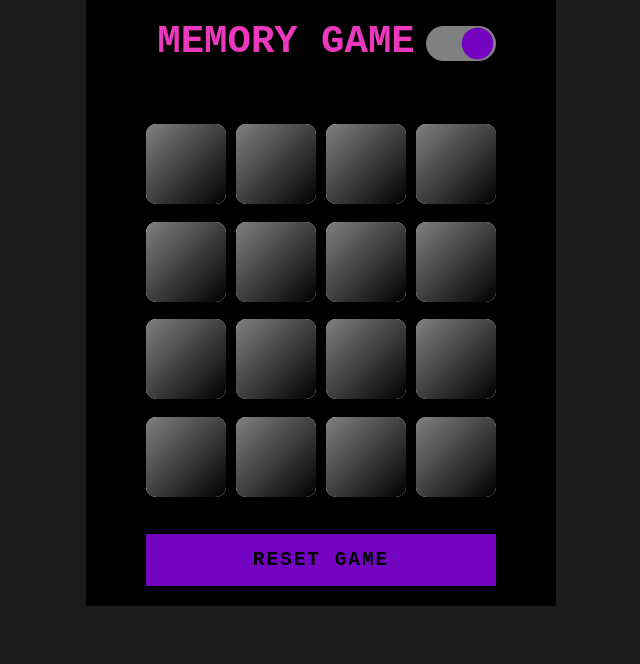
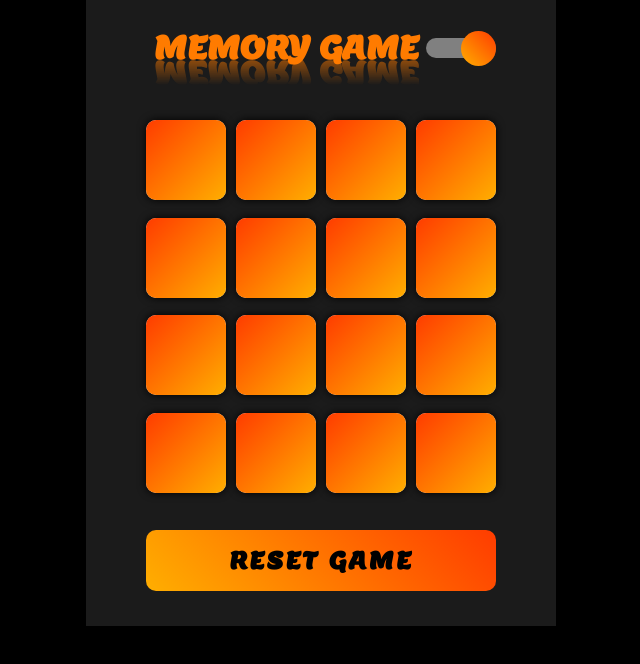
Before and after one commit to Lillnard/memory-game-js, a plain HTML site: page index.html in a window 1280 px wide. Both pictures are taken after a click on the element 780 px from the left and 43 px from the top of the page. Shown: the whole page, without its empty margins (319-959 px from the left). Drawn offline with Linux system fonts and the light colour scheme.

Commit message:
alteração de cores e ajustes do modo dark

```diff
--- a/index.html
+++ b/index.html
@@ -4,6 +4,9 @@
     <meta charset="UTF-8">
     <meta name="viewport" content="width=device-width, initial-scale=1.0">
     <title>Jogo da memória</title>
+    <link rel="preconnect" href="https://fonts.googleapis.com">
+<link rel="preconnect" href="https://fonts.gstatic.com" crossorigin>
+<link href="https://fonts.googleapis.com/css2?family=Lemon&display=swap" rel="stylesheet">
 
     <link rel="stylesheet" href="./src/style/reset.css">
     <link rel="stylesheet" href="./src/style/main.css">
--- a/src/script/engine.js
+++ b/src/script/engine.js
@@ -54,7 +54,7 @@ function checkMatch() {
     }
     }
 
-    //função modo dark
+//função modo dark
 
 let trilho = document.getElementById('trilho')
 let titulo = document.getElementById('titulo')
@@ -68,5 +68,4 @@ trilho.addEventListener('click',()=>{
     body.classList.toggle('dark')
     container.classList.toggle('dark')
     reset.classList.toggle('dark')
-
 })
--- a/src/style/main.css
+++ b/src/style/main.css
@@ -1,10 +1,17 @@
+* {
+    padding: 0;
+    margin: 0;
+    box-sizing: border-box;
+    font-family: 'Lemon', serif;}
+
+
 body {
     display: flex;
     justify-content: center;
     align-items: center;
     max-height: 100%;
     max-width: 100%;
-    background: #fc1e8a;
+    background: #ff7b00;
     user-select: none;
 }
 
@@ -17,26 +24,28 @@ body {
     gap: 30px;
     background: linear-gradient(
         325deg,
-        #03001e 0%,
-        #7303c0 30%,
-        #ec38bc 70%,
-        #fdeff9 100%
+        #c8ff00,
+        #d6fc00,
+        #ffd000,
+        #ffd900
     );
-    padding: 20px 60px;
+    padding: 35px 60px;
 }
 
 h2 {
-    font-size: 3em;
-    color: #fff;
+    font-size: 2em;
+    color: #000000cc;
     margin-right: 70px;
+    line-height: 25px;
     text-transform: uppercase;
+    -webkit-box-reflect: below 0 linear-gradient(transparent, rgba(0,0,0,0.5));
 }
 
 .trilho{
     width: 70px;
-    height: 35px;
+    height: 20px;
     margin-left: 280px;
-    margin-top: -68px;
+    margin-top: -52px;
     border-radius: 25px;
     background: #dadadae7;
     position: relative;
@@ -47,30 +56,42 @@ h2 {
     width: 35px;
     height: 35px;
     border-radius: 50%;
-    margin-top: 0px;
+    margin-top: -7px;
     background-color: #000000e7;
     position: absolute;
-    transform: scale(.9);
     left: 0;
     transition: .5s;
 }
+
+.trilho .indicador:hover{
+    background-color: #000000ab;
+}
+
 
 .reset {
     padding: 15px 20px;
     width: 100%;
     color: #000;
-    background-color: #fff;
+    background: linear-gradient(45deg, #ffae00, #ff3c00);
     border: none;
+    border-radius: 10px;
     font-size: 1.5em;
     letter-spacing: 0.1em;
     text-transform: uppercase;
     cursor: pointer;
     font-weight: 600;
+    transition: .5s;
+
+}
+
+.reset:hover {
+    background: linear-gradient(45deg, #fbff00, #ff7300);
+    box-shadow: 0px 0px 8px #000000;
 }
 
 .reset:focus {
-    color: #ec38bc;
-    background-color: #242424b6;
+    color: #000000;
+    background: linear-gradient(45deg, #ffae00c2, #ff3c00b0);
 }
 
 .game {
@@ -104,10 +125,19 @@ h2 {
     position: absolute;
     border-radius: 10px;
     inset: 0;
-    background: linear-gradient(45deg, #000000, #808080);
+    background: linear-gradient(45deg, #ffae00, #ff3c00);
+    box-shadow: 0px 0px 8px #000000;
     transition: 0.25s;
     transform: rotateY(0deg);
     backface-visibility: hidden;
+    transition: .5s;
+}
+
+.item:hover::after{
+    background: linear-gradient(45deg, rgb(251, 255, 0), #ff7300);
+    box-shadow: 0px 0px 20px #000000;
+    border: none;
+
 }
 
 .item.boxOpen {
@@ -121,15 +151,15 @@ h2 {
 /* estilo de cor dark */
 
 body.dark{
-    background-color: #1b1b1b;
+    background-color: #000000;
 }
 
 .container.dark{
-background: #000000;
+background: #1b1b1b;
 }
 
 h2.dark{
-    color: #ec38bc;
+    color: #ff7b00
 }
 
 .trilho.dark{
@@ -137,11 +167,22 @@ h2.dark{
 }
 
 .trilho.dark .indicador{
-    left: 34px;
-    background-color: #7303c0;
+    left: 35px;
+    background: linear-gradient(45deg, #ffae00, #ff3c00);
+    transition: .5s;
 }
 
+.trilho.dark .indicador:hover{
+    background: linear-gradient(45deg, rgb(251, 255, 0), #ff7300);
+}
+
+
 .reset.dark{
-    background-color: #7303c0;
-    font-weight: 600;
+    background: linear-gradient(45deg, #ffae00, #ff3c00);
+    transition: .5s;
 }
+
+.reset.dark:hover {
+    background: linear-gradient(45deg, rgb(251, 255, 0), #ff7300);
+    box-shadow: 0px 0px 8px #000000;
+}
```
